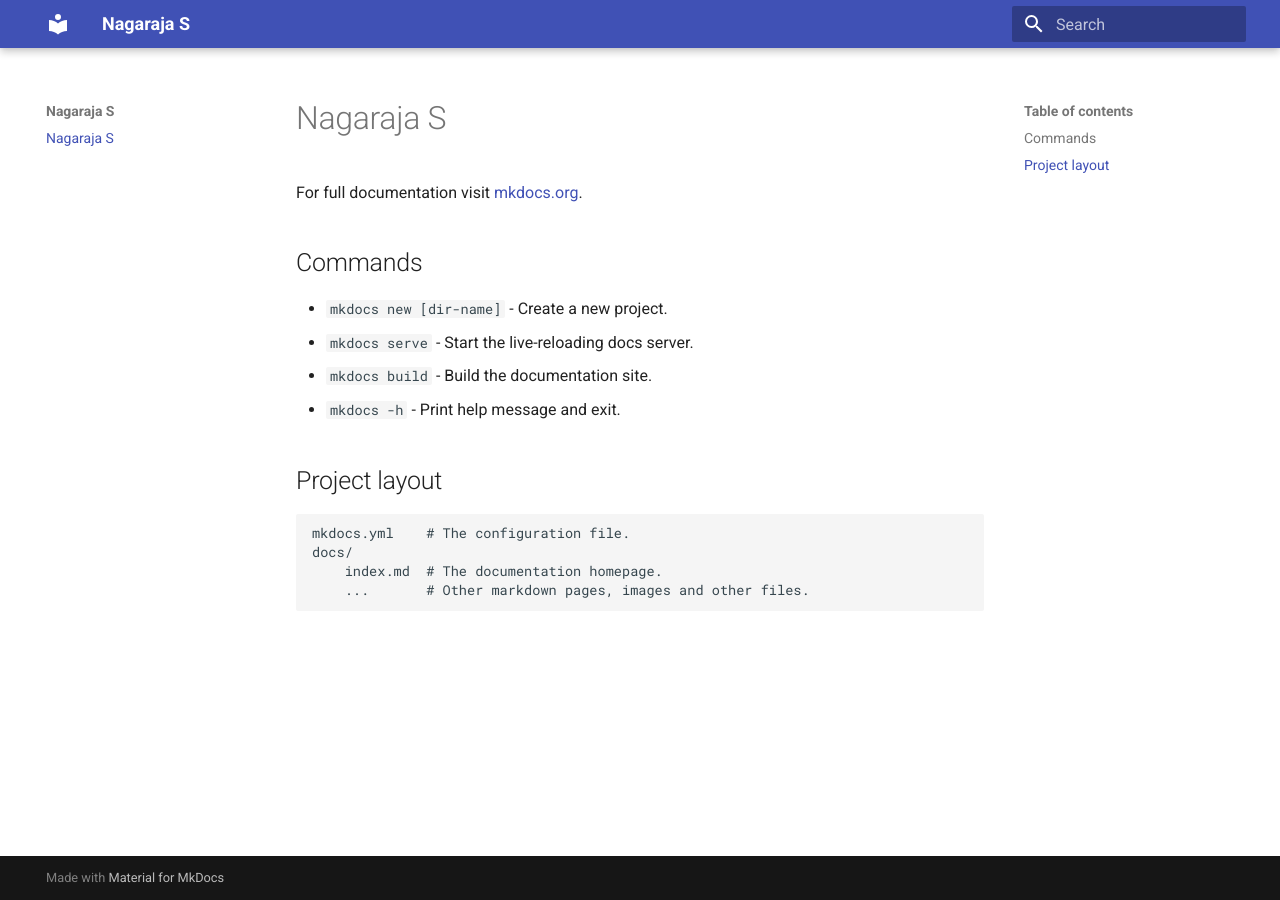
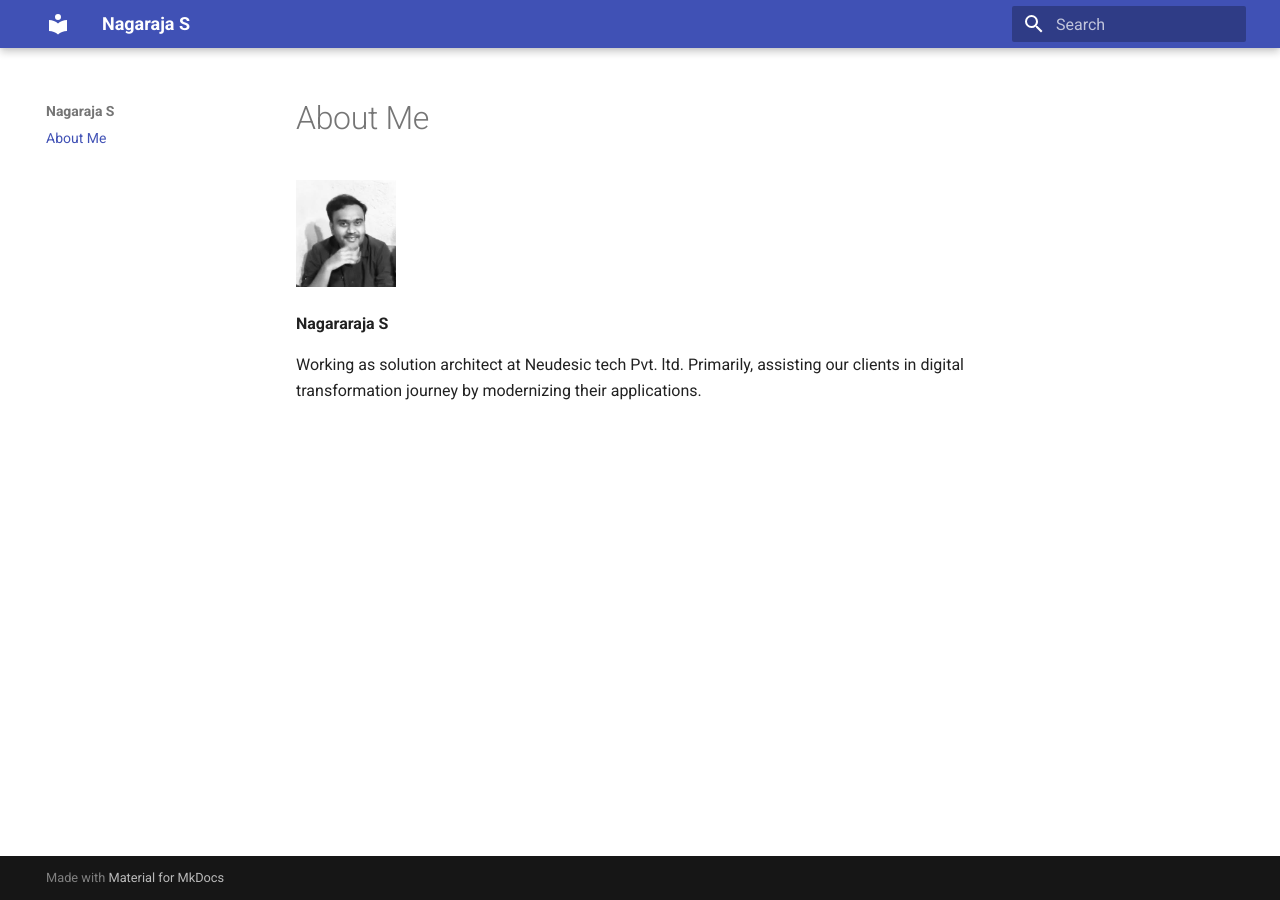
Before and after one commit to nagarajas/nagarajas.github.io, an MkDocs documentation site: the page built from docs/index.md, in a window 1280 px wide. Built offline with MkDocs 1.6.1 and Material for MkDocs 9.7.7, drawn with Linux system fonts in a browser that asks for light colours.

Commit message:
updated about me

```diff
--- a/docs/index.md
+++ b/docs/index.md
@@ -1,17 +1,9 @@
-# Nagaraja S
+# About Me
 
-For full documentation visit [mkdocs.org](https://www.mkdocs.org).
 
-## Commands
 
-* `mkdocs new [dir-name]` - Create a new project.
-* `mkdocs serve` - Start the live-reloading docs server.
-* `mkdocs build` - Build the documentation site.
-* `mkdocs -h` - Print help message and exit.
+<img src="./images/myprofilepic.jpg" width=100 />
 
-## Project layout
+**Nagararaja S**
 
-    mkdocs.yml    # The configuration file.
-    docs/
-        index.md  # The documentation homepage.
-        ...       # Other markdown pages, images and other files.
+Working as solution architect at Neudesic tech Pvt. ltd. Primarily, assisting our clients in digital transformation journey by modernizing their applications.
```
Also changed, not shown: docs/images/myprofilepic.jpg (added).
